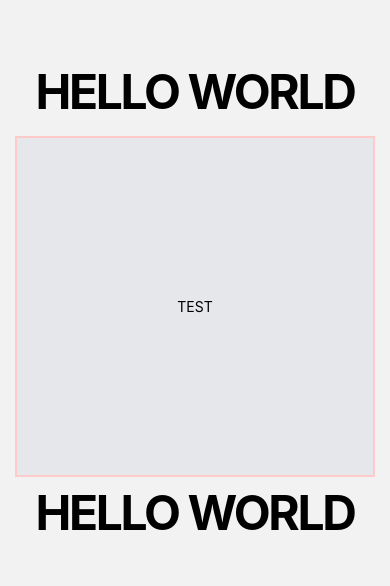
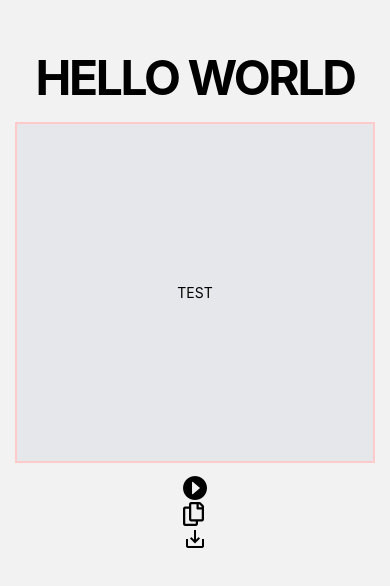
Before and after one commit to stolenfallen1/MotivationalApp, a React Native app: screen /Home in a window 390 px wide. Shown: the part 120-706 px from the top of the page. Built offline with nearby package versions, Linux system fonts and the light colour scheme.

Commit message:
home xtra btns component and icons

```diff
--- a/src/components/Buttons.tsx
+++ /dev/null
@@ -1,9 +0,0 @@
-import { Text, View } from "react-native";
-
-export default function Buttons() {
-  return (
-    <View>
-      <Text className="font-bold text-5xl tracking-tighter">HELLO WORLD</Text>
-    </View>
-  );
-}
--- /dev/null
+++ b/src/components/ExtraBtns.tsx
@@ -0,0 +1,20 @@
+import { Pressable, Text, View } from "react-native";
+import { AntDesign } from "@expo/vector-icons";
+import { FontAwesome5 } from "@expo/vector-icons";
+import { MaterialIcons } from "@expo/vector-icons";
+
+export default function ExtraBtns() {
+  return (
+    <View>
+      <Pressable>
+        <AntDesign name="play" size={24} color="black" />
+      </Pressable>
+      <Pressable>
+        <FontAwesome5 name="copy" size={24} color="black" />
+      </Pressable>
+      <Pressable>
+        <MaterialIcons name="save-alt" size={24} color="black" />
+      </Pressable>
+    </View>
+  );
+}
--- a/src/view/Home.tsx
+++ b/src/view/Home.tsx
@@ -1,14 +1,14 @@
 import { Text, View } from "react-native";
 import Header from "../components/Header";
 import Body from "../components/Body";
-import Buttons from "../components/Buttons";
+import ExtraBtns from "../components/ExtraBtns";
 
 export default function Home() {
   return (
     <View className="flex flex-1 justify-center items-center box-border p-0 m-0">
       <Header />
       <Body />
-      <Buttons />
+      <ExtraBtns />
     </View>
   );
 }
```
